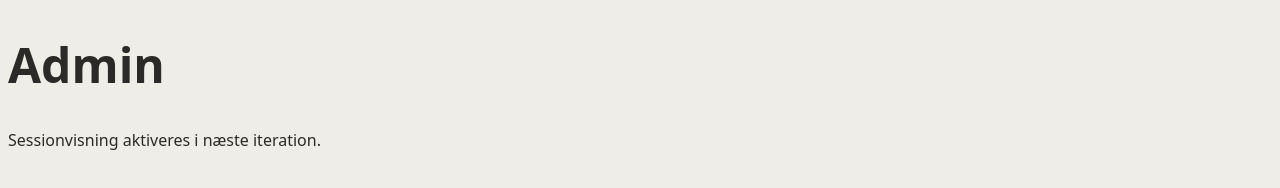
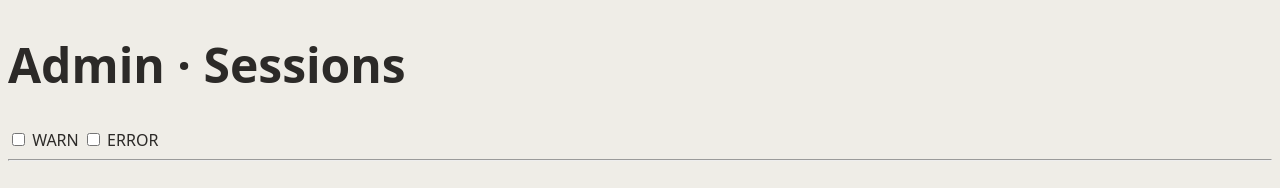
Before and after one commit to janlauridsen/gaarsdal.net-v5, a website: page public/admin.html in a window 1280 px wide. Drawn offline with Linux system fonts and the light colour scheme.

Commit message:
Update admin.html

```diff
--- a/public/admin.html
+++ b/public/admin.html
@@ -2,14 +2,26 @@
 <html lang="da">
 <head>
   <meta charset="UTF-8">
-  <title>Admin</title>
+  <title>Admin UI</title>
   <link rel="stylesheet" href="style.css">
 </head>
 <body class="animate-fadeIn">
-<main class="max-w-5xl mx-auto px-6 py-16">
-  <h1 class="text-h1">Admin</h1>
-  <div id="sessions"></div>
+
+<main class="max-w-6xl mx-auto px-6 py-12">
+  <h1 class="text-h1 mb-6">Admin · Sessions</h1>
+
+  <div class="mb-6 space-x-4">
+    <label><input type="checkbox" id="filterWarn"> WARN</label>
+    <label><input type="checkbox" id="filterError"> ERROR</label>
+  </div>
+
+  <div id="sessionList" class="space-y-4"></div>
+
+  <hr>
+
+  <div id="sessionDetail"></div>
 </main>
+
 <script src="admin.js"></script>
 </body>
 </html>
```
